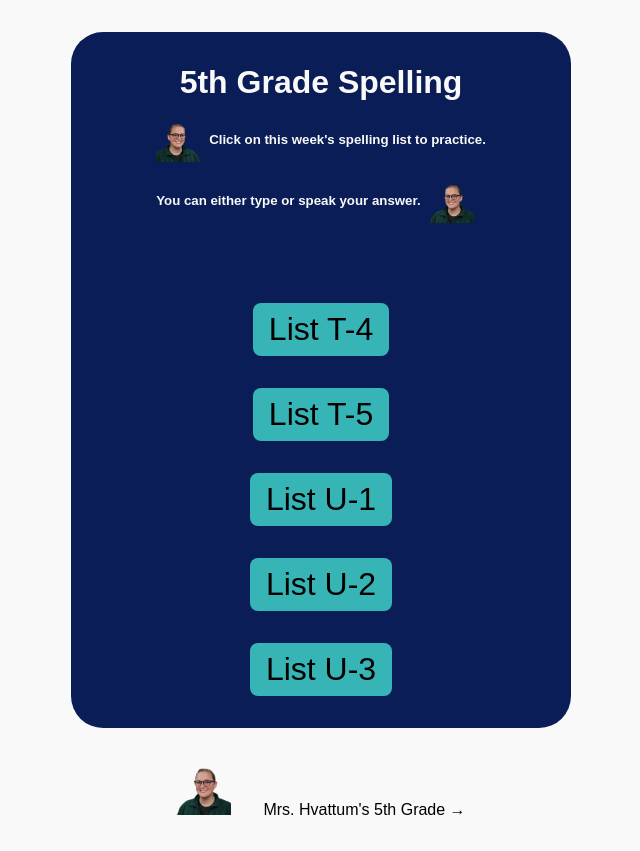
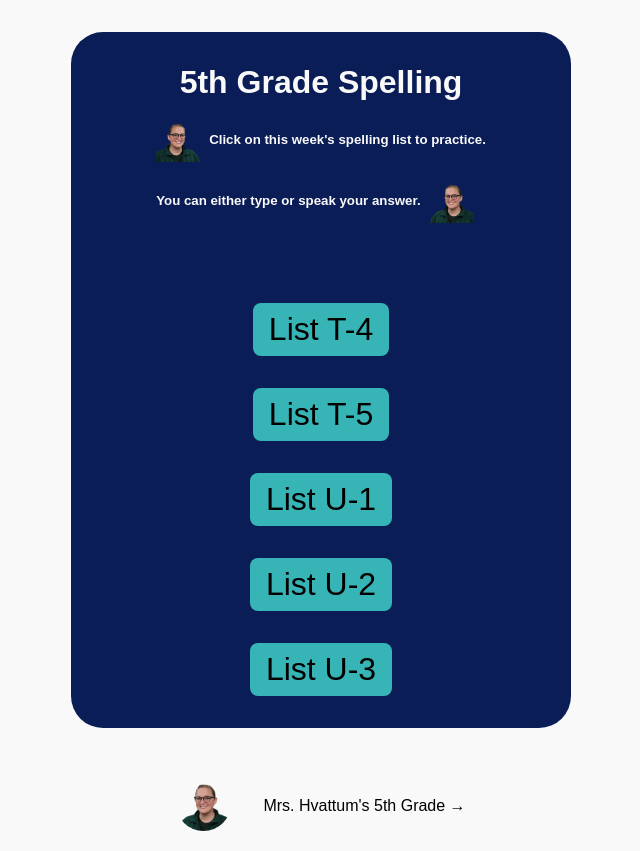
Before and after one commit to JohnAFernandez/spellrite, a Next.js app: page / in a window 1280 px wide. Shown: the whole page, without its empty margins (319-959 px from the left). Built offline with nearby package versions, Linux system fonts and the light colour scheme.

Commit message:
footer layout/content

```diff
--- a/src/app/page.module.scss
+++ b/src/app/page.module.scss
@@ -57,12 +57,16 @@ background-color: var(--primaryAccent);
 .footer {
     margin-top: auto;
     margin-bottom: 1rem;
+    padding-top: 1rem;
     display: flex;
-    align-items: end;
+    align-items: center;
     justify-content: center;
     gap: 2rem;
     bottom: 0;
     width: 100%;
+    img{
+        border-radius: 50%;
+    }
 }
 @media (max-width: 575.98px) {
     .main {
--- a/src/app/test/page.module.scss
+++ b/src/app/test/page.module.scss
@@ -42,7 +42,7 @@
     justify-content: space-between;
     width: 100%;
 
-    .backDiv{
+    .backDiv {
         display: flex;
         // align-self: start;
         gap: 0.75rem;
@@ -72,7 +72,7 @@
     font-size: 1.75rem;
     caret-color: var(--primaryAccent);
     caret-shape: underscore;
-    padding: 1rem 40px 1rem  1rem;
+    padding: 1rem 40px 1rem 1rem;
     outline: none;
     border: 2px solid var(--secondaryDark);
     /* Add a custom border */
@@ -119,6 +119,7 @@
     margin-block: 1rem;
     font-size: 10px;
     cursor: pointer;
+
     .nextIcon {
         font-size: 30px;
     }
@@ -137,7 +138,8 @@
     font-size: 10px;
 
     cursor: pointer;
-    .repeatIcon{
+
+    .repeatIcon {
         font-size: 25px;
     }
 }
@@ -178,18 +180,20 @@
     margin-bottom: 1rem;
     padding-inline: 1rem;
     display: flex;
-    align-items: start;
+    align-items: center;
     justify-content: center;
     gap: 2rem;
     position: absolute;
     bottom: 0;
     width: 100%;
-    .imgDiv{
+
+    .imgDiv {
         border: 1px solid var(--primaryDark);
         // padding: 0.5rem;
     }
-    img{
-        transform: scaleX(-1);
+
+    img {
+        // transform: scaleX(-1);
         border-radius: 50%;
 
     }
```
Also changed, not shown: src/app/test/page.jsx (+8 -4 lines).
